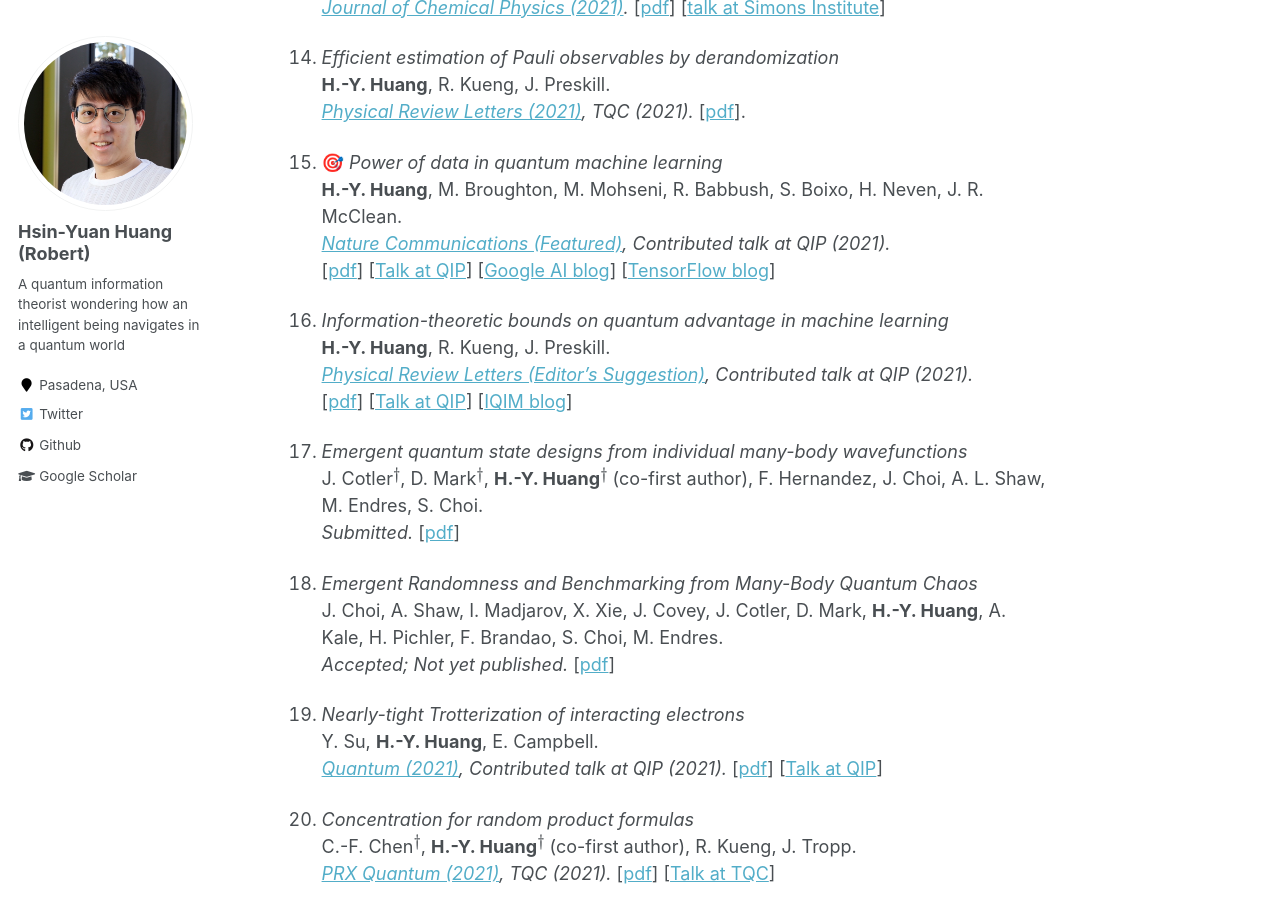
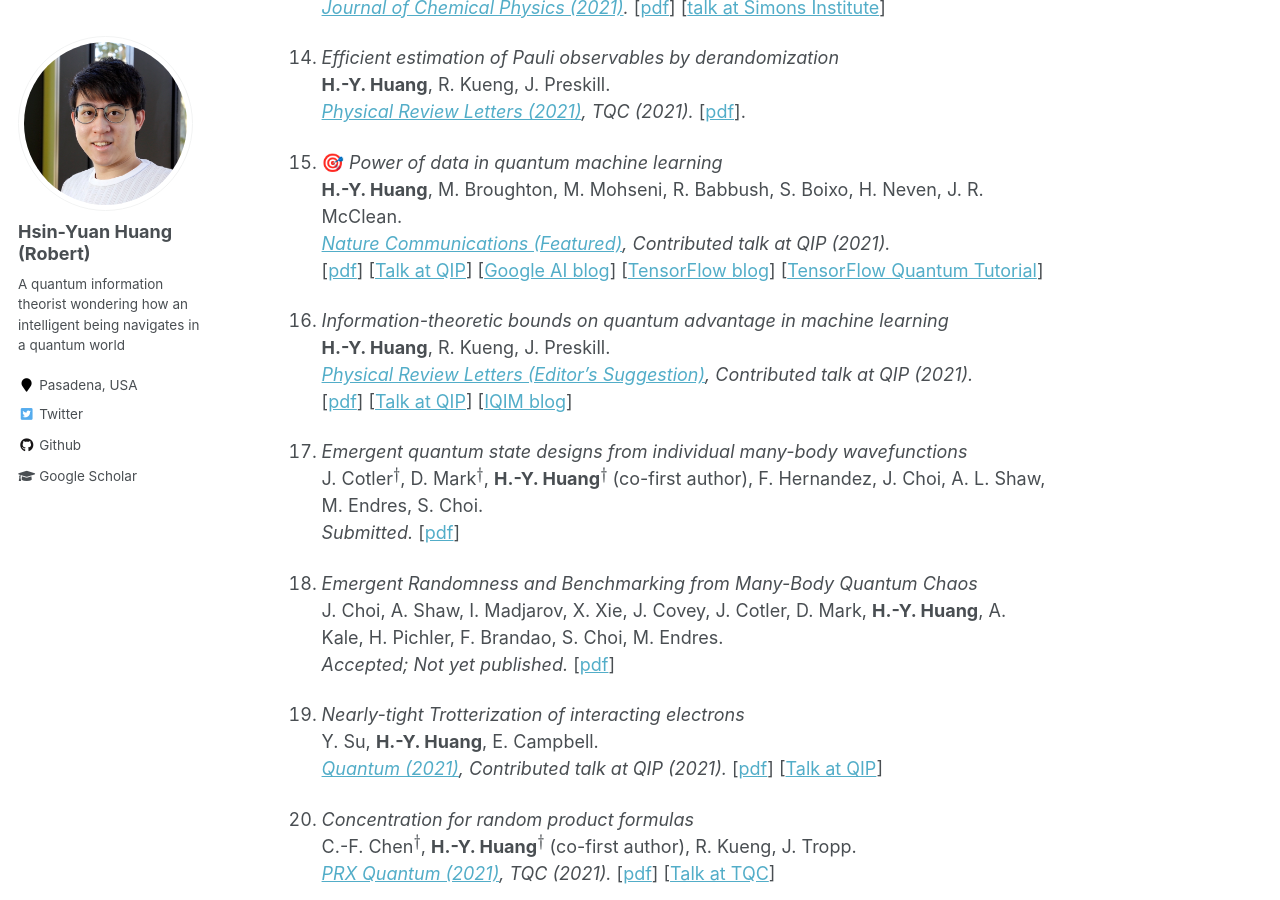
Before and after one commit to hsinyuan-huang/hsinyuan-huang.github.io, a Jekyll site: the page built from _pages/about.md, in a window 1280 px wide and 900 px high, scrolled down 2865 px. Built offline with Jekyll 4.4.1, drawn with Linux system fonts in a browser that asks for light colours; emoji names are drawn with the system emoji font; formulas are drawn with MathJax 3.

Commit message:
Update publication

```diff
--- a/_pages/about.md
+++ b/_pages/about.md
@@ -125,6 +125,7 @@ J. R. McClean, N. C. Rubin, J. Lee, M. P. Harrigan, T. E. O'Brien, R. Babbush, W
 [<a href="https://www.youtube.com/watch?v=d1_hBEJQUSA&t=1202s&ab_channel=MunichCenterforQuantumScience%26Technology" target="_blank">Talk at QIP</a>]
 [<a href="https://ai.googleblog.com/2021/06/quantum-machine-learning-and-power-of.html" target="_blank">Google AI blog</a>]
 [<a href="https://blog.tensorflow.org/2020/11/characterizing-quantum-advantage-in.html" target="_blank">TensorFlow blog</a>]
+[<a href="https://www.tensorflow.org/quantum/tutorials/quantum_data" target="_blank">TensorFlow Quantum Tutorial</a>]
 
 
 16. *Information-theoretic bounds on quantum advantage in machine learning* <br>
```
